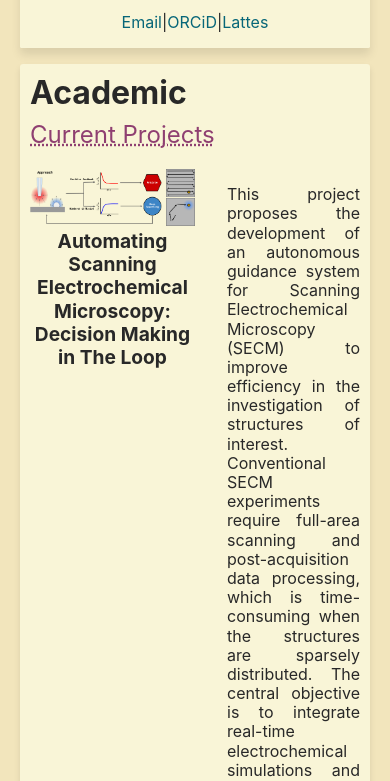
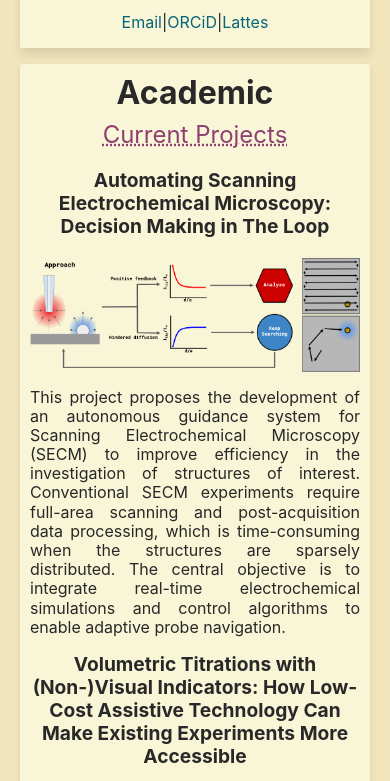
Before and after one commit to Takahaaaara/Takahaaaara.github.io, a plain HTML site: page index.html in a window 390 px wide. Shown: the part 760-1541 px from the top of the page. Drawn offline with Linux system fonts and the light colour scheme.

Commit message:
Fix: responsive width to academic card

```diff
--- a/style.css
+++ b/style.css
@@ -43,29 +43,20 @@ h2 {
   font-weight: normal;
 }
 
-@media (max-width:600px) {
-  .profile-card {
-    display: flex;
-    flex-direction: column;
-    align-items: center;
-    text-align: center;
-  }
-}
-
-@media (max-width:600px) {
-  .profile-contact {
-    justify-content: center;
-  }
-}
-
-/*TODO: @media max-width para mudar o arranjo do academic card para flow*/
-
 .profile-card {
   display: flex;
   background-color: #f9f5d7;
   padding: 1rem;
   border-radius: 0.1rem;
   box-shadow: 0 0.4rem 0.6rem rgba(0, 0, 0, 0.1);
+}
+
+@media (max-width:600px) {
+  .profile-card {
+    flex-direction: column;
+    align-items: center;
+    text-align: center;
+  }
 }
 
 .profile-image {
@@ -90,15 +81,27 @@ h2 {
   flex-direction: row;
 }
 
+@media (max-width:600px) {
+  .profile-contact {
+    justify-content: center;
+  }
+}
+
 .profile-contact p {
   margin: 0;
 }
 
-/*TODO: make a grid to add a brief description*/
-
 .academic-container {
   display: grid;
   grid-template-columns: 1fr 1fr;
+}
+
+@media (max-width:600px) {
+  .academic-container {
+    display: flex;
+    flex-direction: column;
+    align-items: center;
+  }
 }
 
 .academic-card {
@@ -110,6 +113,12 @@ h2 {
   padding: 10px;
   border-radius: 3px;
   box-shadow: 0 4px 6px rgba(0, 0, 0, 0.1);
+}
+
+@media (max-width:600px) {
+  .academic-card {
+    align-items: center;
+  }
 }
 
 .academic-card h2 {
@@ -130,9 +139,15 @@ h2 {
   text-align: center;
 }
 
+@media (max-width:600px) {
+  .academic-paper {
+    display: flex;
+    flex-direction: column-reverse;
+  }
+}
+
 .academic-paper-description {
   text-align: justify;
-  margin-left: 2rem;
 }
 
 /*TODO: create .html for each project -> gallary of photos and brief description*/
```
